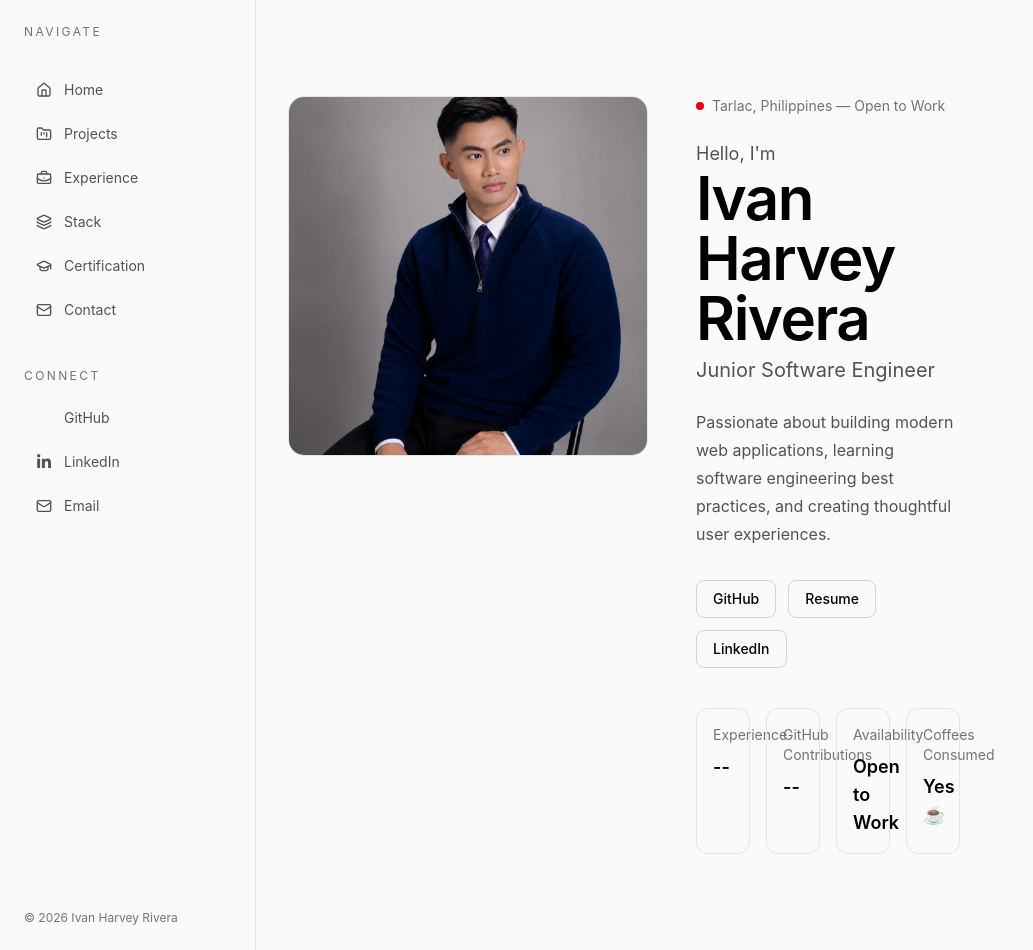
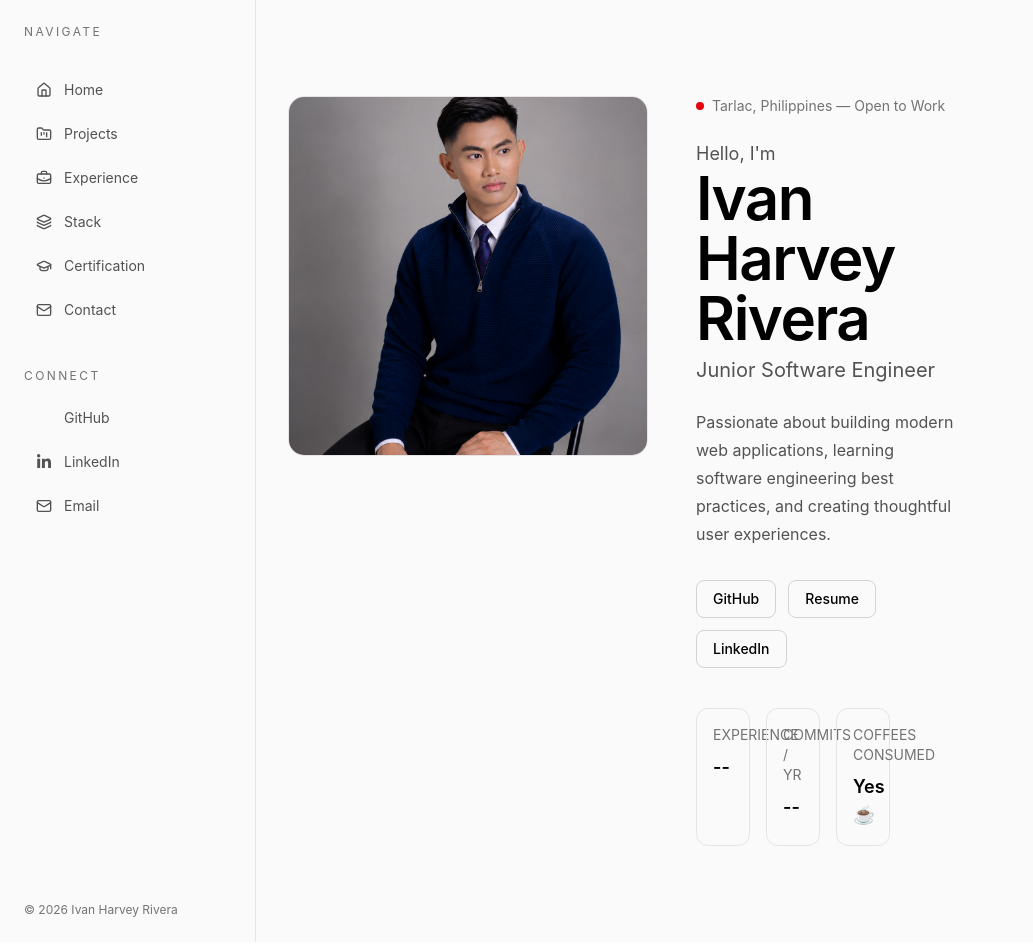
Before and after one commit to The-Young-Swag/Portfolio_DevStudio, a React (Vite) app: page / in a window 1280 px wide. Shown: the whole page, without its empty margins (0-1033 px from the left). Built offline with nearby package versions, Linux system fonts and the light colour scheme; some icons are missing.

Commit message:
refactor(HeroStats): simplify stats display and uppercase labels

```diff
--- a/src/components/hero/HeroStats.tsx
+++ b/src/components/hero/HeroStats.tsx
@@ -12,22 +12,17 @@ export function HeroStats() {
             "
         >
             <StatCard
-                label="Experience"
+                label="EXPERIENCE"
                 value="--"
             />
 
             <StatCard
-                label="GitHub Contributions"
+                label="COMMITS / YR"
                 value="--"
             />
 
             <StatCard
-                label="Availability"
-                value="Open to Work"
-            />
-
-            <StatCard
-                label="Coffees Consumed"
+                label="COFFEES CONSUMED"
                 value="Yes ☕"
             />
         </div>
```
